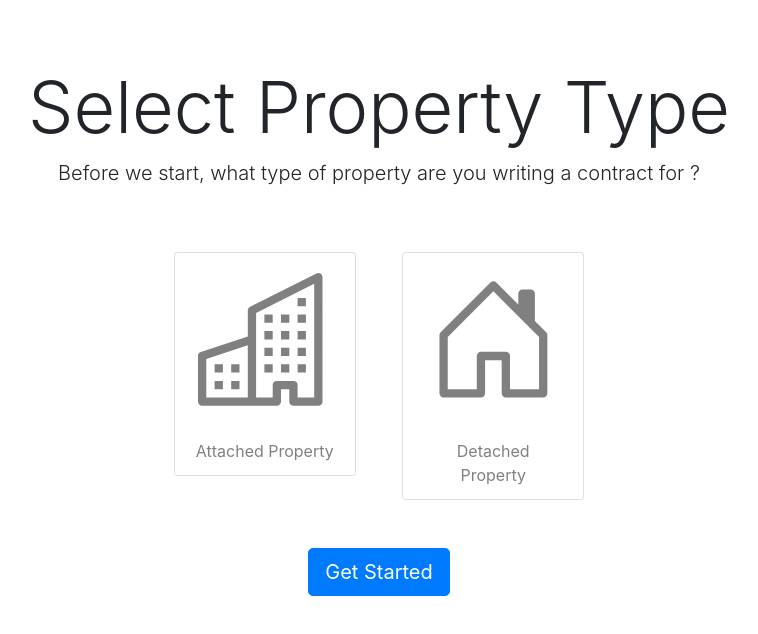
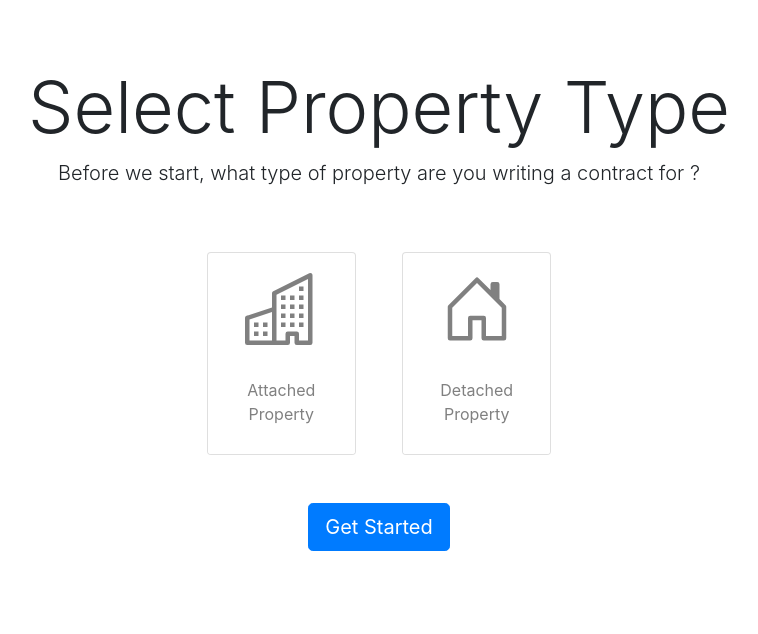
Before and after one commit to ezl/binkley-offer, a Vue app in the folder frontend/: page / in a window 1280 px wide. Shown: the top 634 px of the page, without its empty margins (261-1019 px from the left). Built offline with nearby package versions, Linux system fonts and the light colour scheme; what vue-google-oauth2 would draw is missing.

Commit message:
#39/Fix a bug related on text and resize

```diff
--- a/frontend/src/pages/PropertyType.vue
+++ b/frontend/src/pages/PropertyType.vue
@@ -11,40 +11,39 @@
       <b-card-group deck class="justify-content-center">
         <b-row no-gutters>
           <b-col class="px-2" v-if="isAttachedSelected" cols="6" sm="6" md="6">
-                    <b-card border-variant="primary"
-                            style="color: #007BFF"
-                            footer="Attached Property"
-                            footer-bg-variant="white"
-                            footer-border-variant="white">
-                      <b-icon-building font-scale="8.3"/>
-                    </b-card>
+            <b-card border-variant="primary"
+                    style="color: #007BFF"
+                    footer-html="<p>Attached <br> Property</p>"
+                    footer-bg-variant="white"
+                    footer-border-variant="white">
+              <b-icon-building font-scale="4.5"/>
+            </b-card>
           </b-col>
           <b-col class="px-2" v-else cols="6" sm="6" md="6">
             <b-card @click="selectAttached"
-                    footer="Attached Property"
+                    footer-html="<p>Attached <br> Property</p>"
                     style="color: gray"
                     footer-bg-variant="white"
                     footer-border-variant="white">
-              <b-icon-building font-scale="8.3"/>
+              <b-icon-building font-scale="4.5"/>
             </b-card>
           </b-col>
-          <b-col class="px-2" v-if="isDetachedSelected" cols="6" sm="6" md="6">
+          <b-col class="px-2" style="height: 100%" v-if="isDetachedSelected" cols="6" sm="6" md="6">
             <b-card border-variant="primary"
-
                     style="color: #007BFF"
-                    footer="Detached Property"
+                    footer-html="<p>Detached Property</p>"
                     footer-bg-variant="white"
                     footer-border-variant="white">
-              <b-icon-house-door font-scale="8.3"/>
+              <b-icon-house-door font-scale="4.5"/>
             </b-card>
           </b-col>
           <b-col class="px-2" v-else cols="6" sm="6" md="6">
             <b-card @click="selectDetached"
                     style="color: gray"
-                    footer="Detached Property"
                     footer-bg-variant="white"
+                    footer-html="<p>Detached Property</p>"
                     footer-border-variant="white">
-              <b-icon-house-door font-scale="8.3"/>
+              <b-icon-house-door font-scale="4.5"/>
             </b-card>
           </b-col>
         </b-row>
```
